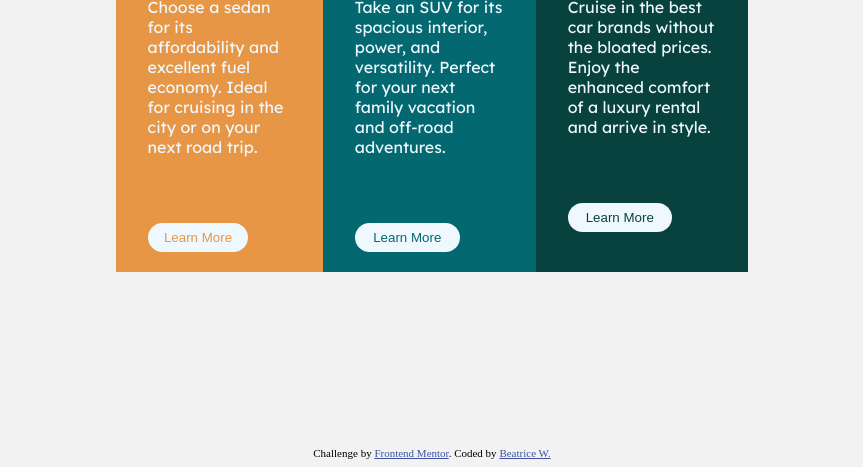
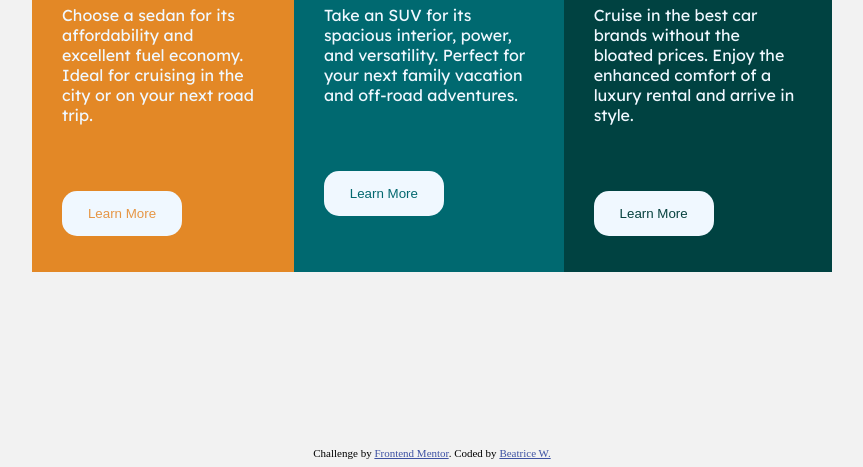
Before and after one commit to bettywanga/3-column-preview-card-using-flex, a plain HTML site: page index.html in a window 1280 px wide. Shown: the part 361-828 px from the top of the page, without its empty margins (208-1071 px from the left). Drawn offline with Linux system fonts and the light colour scheme.

Commit message:
Update index.html

```diff
--- a/index.html
+++ b/index.html
@@ -1,8 +1,10 @@
 <!DOCTYPE html>
 <html lang="en">
+
 <head>
   <meta charset="UTF-8">
-  <meta name="viewport" content="width=device-width, initial-scale=1.0"> <!-- displays site properly based on user's device -->
+  <meta name="viewport" content="width=device-width, initial-scale=1.0">
+  <!-- displays site properly based on user's device -->
 
   <link rel="icon" type="image/png" sizes="32x32" href="./images/favicon-32x32.png">
   <link rel="preconnect" href="https://fonts.googleapis.com">
@@ -10,62 +12,144 @@
   <link href="https://fonts.googleapis.com/css2?family=Lexend+Deca&display=swap" rel="stylesheet">
   <link rel="preconnect" href="https://fonts.googleapis.com">
   <link rel="preconnect" href="https://fonts.gstatic.com" crossorigin>
-  <link href="https://fonts.googleapis.com/css2?family=Big+Shoulders+Display:wght@700&family=Lexend+Deca&display=swap" rel="stylesheet">
+  <link href="https://fonts.googleapis.com/css2?family=Big+Shoulders+Display:wght@700&family=Lexend+Deca&display=swap"
+    rel="stylesheet">
   <title>Frontend Mentor | 3-column preview card component</title>
 
   <style>
-    *{  box-sizing: border-box;}
-    body {background-color: #F2F2F2; }
-    .container {display: flex; min-height: 100vh; place-items: center; width: 50%; margin: auto;}
-    .sedans {background-color: #E69645; padding: 5%; height: 450px; }
-    .suvs {background-color: #03686F; padding: 5%; height: 450px;}
-    .luxury {background-color: #07423F; padding: 5%; height: 450px;}
-    button {border-radius: 15px; border: none; padding: 5%; margin-top: 50px; width: 70%;}
-    h2 {align-items: center; color: aliceblue; margin-top: 50px; font-weight: 700; font-family: "Big Shoulders Display";}
-    p {color: aliceblue; font-weight: 400; font-family: 'Lexend Deca';}
-    .button1 {color: #E69645; background-color: aliceblue;}
-    .button1:hover {color: aliceblue; background-color: #E69645;}
-    .button2 {color: #03686F; background-color: aliceblue;}
-    .button2:hover {color: aliceblue; background-color: #03686F;}
-    .button3 {color: #07423F; background-color: aliceblue;}
-    .button3:hover {color: aliceblue; background-color: #07423F;}
-    .attribution { font-size: 11px; text-align: center; }
-    .attribution a { color: hsl(228, 45%, 44%); }
-    @media only screen and (min-width: 375px) {
-      h2 {font-weight: 400;}
-      p {font-weight: 200;}
+    * {
+      box-sizing: border-box;
+    }
+
+    body {
+      background-color: #F2F2F2;
+    }
+
+    .container {
+      display: flex;
+      min-height: 100vh;
+      place-items: center;
+      width: 800px;
+      margin: auto;
+    }
+
+    .sedans {
+      background-color: hsl(31, 77%, 52%);
+      padding: 30px;
+      height: 450px;
+    }
+
+    .suvs {
+      background-color: hsl(184, 100%, 22%);
+      padding: 30px;
+      height: 450px;
+    }
+
+    .luxury {
+      background-color: hsl(179, 100%, 13%);
+      padding: 30px;
+      height: 450px;
+    }
+
+    button {
+      border-radius: 15px;
+      border: none;
+      padding: 15px;
+      margin-top: 50px;
+      width: 120px;
+    }
+
+    h1 {
+      align-items: center;
+      color: aliceblue;
+      margin-top: 50px;
+      font-weight: 700;
+      font-family: "Big Shoulders Display";
+    }
+
+    p {
+      color: aliceblue;
+      font-weight: 400;
+      font-family: 'Lexend Deca';
+    }
+
+    .button1 {
+      color: #E69645;
+      background-color: aliceblue;
+    }
+
+    .button1:hover {
+      color: aliceblue;
+      background-color: #E69645;
+    }
+
+    .button2 {
+      color: #03686F;
+      background-color: aliceblue;
+    }
+
+    .button2:hover {
+      color: aliceblue;
+      background-color: #03686F;
+    }
+
+    .button3 {
+      color: #07423F;
+      background-color: aliceblue;
+    }
+
+    .button3:hover {
+      color: aliceblue;
+      background-color: #07423F;
+    }
+
+    .attribution {
+      font-size: 11px;
+      text-align: center;
+    }
+
+    .attribution a {
+      color: hsl(228, 45%, 44%);
+    }
+
+    @media screen (max-width: 375px) {
+      .container {
+        display: grid;
+      }
     }
   </style>
 
 </head>
+
 <body>
- <div class="container">
+  <main class="container">
     <div class="sedans">
-    <img src="./images/icon-sedans.svg" alt="icon">
-    <h2>SEDANS</h2>
+      <img src="./images/icon-sedans.svg" alt>
+      <h1>SEDANS</h1>
       <P>Choose a sedan for its affordability and excellent fuel economy. Ideal for cruising in the city
         or on your next road trip.</P>
       <button class="button1">Learn More</button>
     </div>
     <div class="suvs">
-    <img src="./images/icon-suvs.svg" alt="icon">
-    <h2>SUVS</h2>
+      <img src="./images/icon-suvs.svg" alt>
+      <h1>SUVS</h1>
       <P>Take an SUV for its spacious interior, power, and versatility. Perfect for your next family vacation
         and off-road adventures.</P>
       <button class="button2">Learn More</button>
     </div>
     <div class="luxury">
-    <img src="./images/icon-luxury.svg" alt="icon">
-    <h2>LUXURY</h2>
+      <img src="./images/icon-luxury.svg" alt>
+      <h1>LUXURY</h1>
       <P>Cruise in the best car brands without the bloated prices. Enjoy the enhanced comfort of a luxury
         rental and arrive in style.</P>
       <button class="button3">Learn More</button>
     </div>
- </div>
+  </main>
 
-  <div class="attribution">
+  <footer class="attribution">
     Challenge by <a href="https://www.frontendmentor.io?ref=challenge" target="_blank">Frontend Mentor</a>.
     Coded by <a href="#">Beatrice W.</a>
-  </div>
+  </footer>
 </body>
+
 </html>
```
Lines whose indentation alone changed are shown as unchanged.
